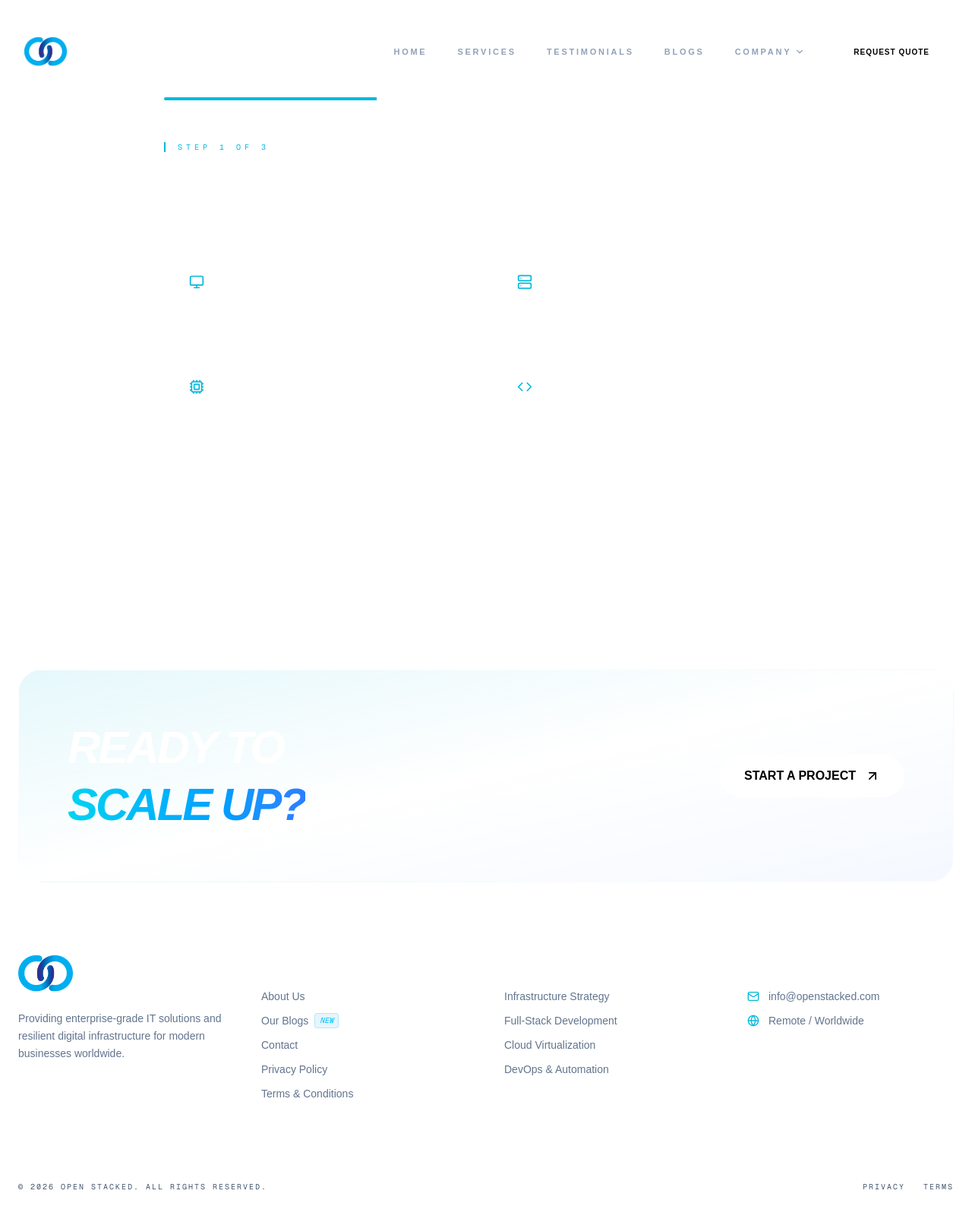
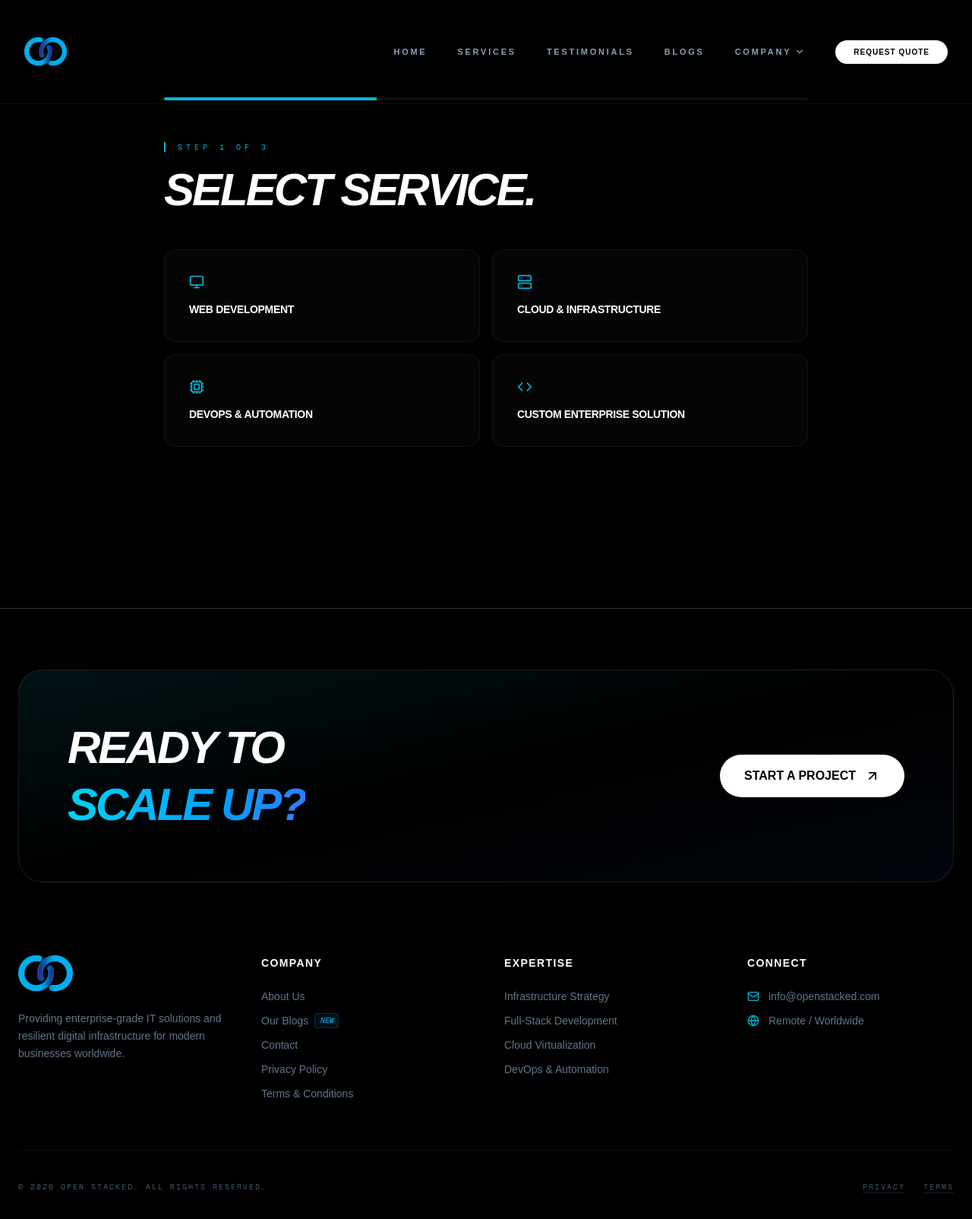
Before and after one commit to Talha0007/open-stacked, a Next.js app: page /quote in a window 1280 px wide. Shown: the top 1604 px of the page at 76% size. Built offline with nearby package versions, Linux system fonts and the light colour scheme.

Commit message:
updates in bg-colors

```diff
--- a/app/(main)/quote/page.tsx
+++ b/app/(main)/quote/page.tsx
@@ -15,7 +15,7 @@ export const metadata: Metadata = {
 
 export default function QuotePage() {
   return (
-    <main className="pt-32 pb-20 min-h-screen">
+    <main className="pt-32 pb-20 min-h-screen bg-black">
       <div className="max-w-4xl mx-auto px-6 relative">
         <QuoteForm />
       </div>
--- a/components/Footer.tsx
+++ b/components/Footer.tsx
@@ -7,7 +7,7 @@ export default function Footer() {
   const currentYear = new Date().getFullYear();
 
   return (
-    <footer className="relative pt-20 pb-10 bg-transparent overflow-hidden border-t border-white/20">
+    <footer className="relative pt-20 pb-10 bg-black overflow-hidden border-t border-white/20">
       <div className="max-w-7xl mx-auto px-6 relative z-10">
         {/* Main CTA Card */}
         <div className="relative p-8 md:p-16 rounded-[2rem] border border-white/10 bg-gradient-to-br from-cyan-500/10 via-transparent to-blue-500/5 backdrop-blur-3xl mb-24">
```
